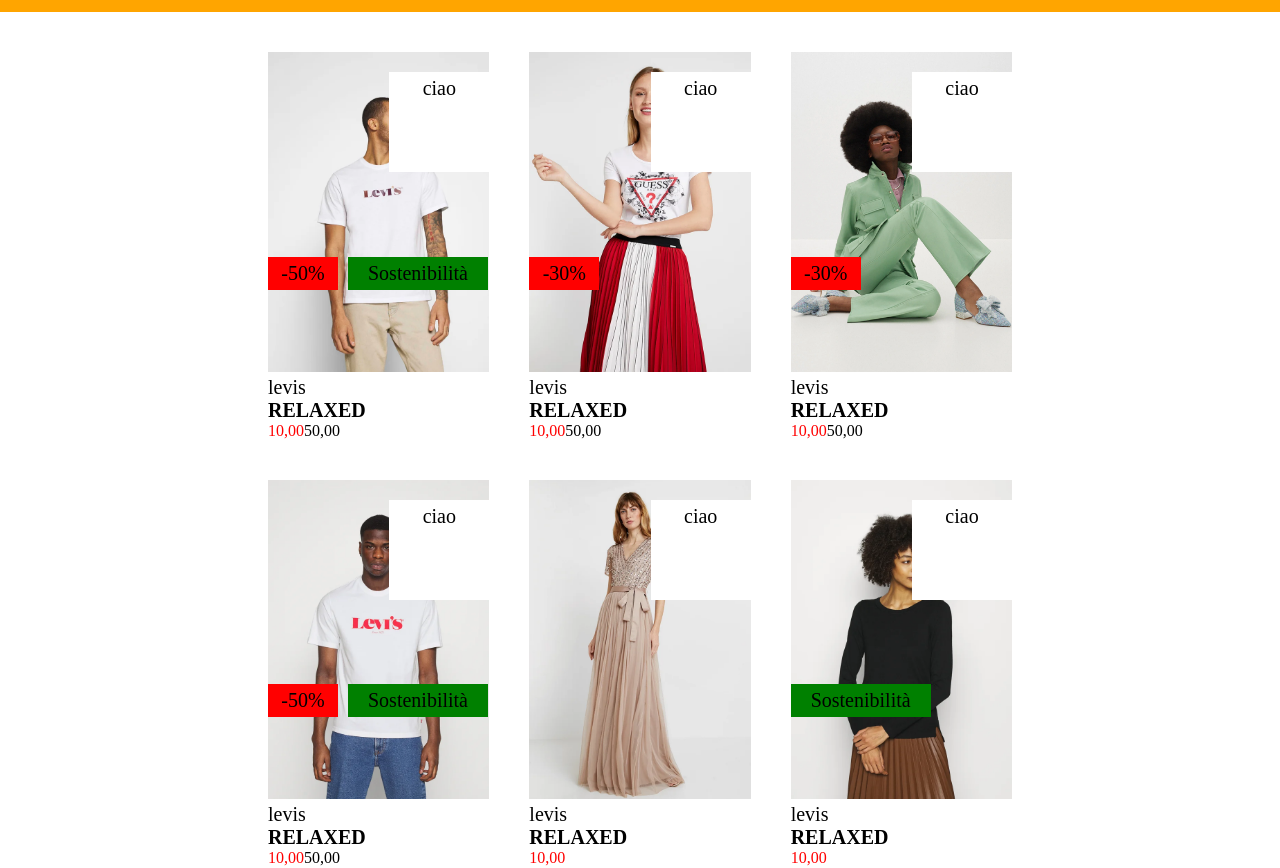
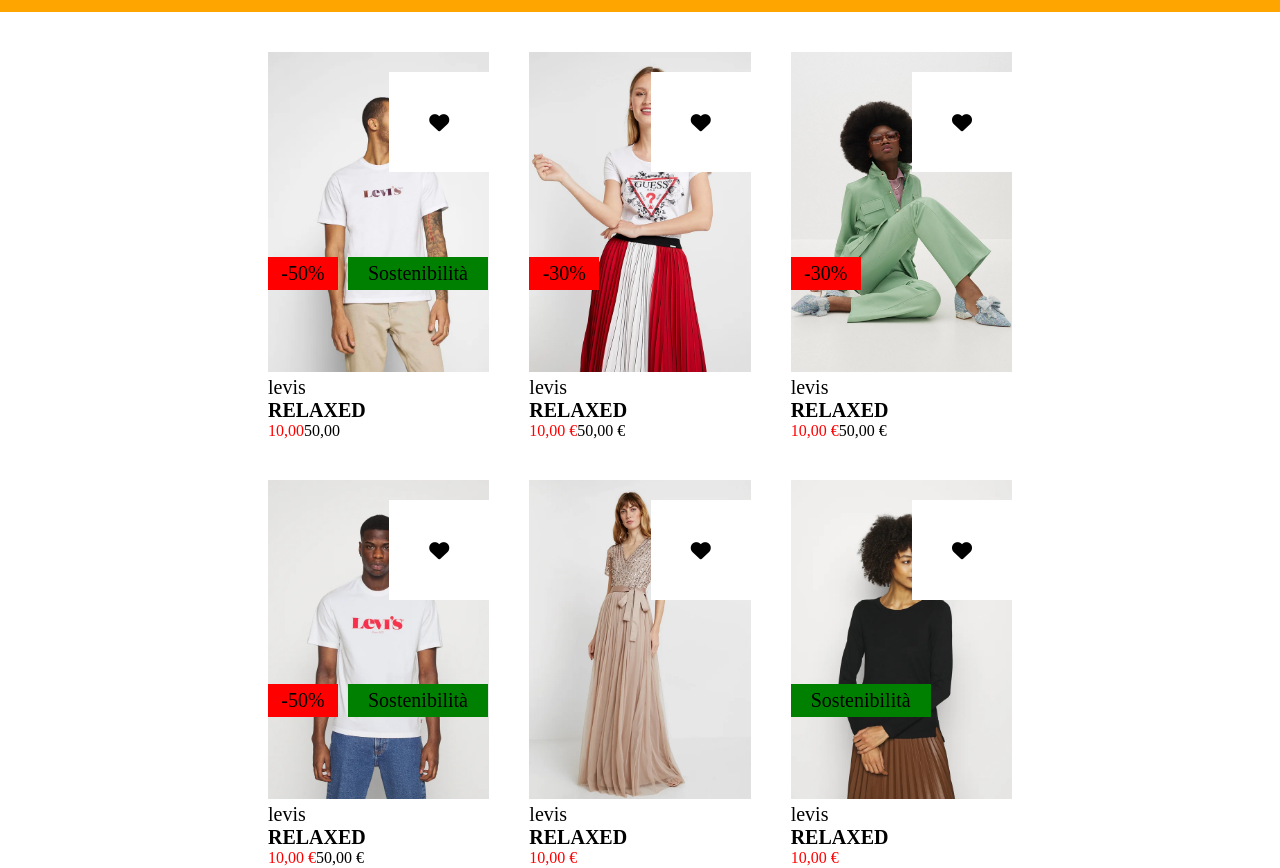
Before and after one commit to Fededada23/html-css-boolando, a plain HTML site: page index.html in a window 1280 px wide. Shown: the part 88-956 px from the top of the page. Drawn offline with Linux system fonts and the light colour scheme.

Commit message:
added hearts

```diff
--- a/css/style.css
+++ b/css/style.css
@@ -85,7 +85,7 @@ ul{
     width: 100px;
     height: 100px;
     font-size: 20px;
-    padding: 5px;
+    padding: 40px;
     text-align: center;
     position: absolute;
     background-color: white;
@@ -140,7 +140,3 @@ footer{
         margin: 0 auto;
 
 }
-
-#{
-    color: white;
-}
--- a/index.html
+++ b/index.html
@@ -46,7 +46,7 @@
                             <div class="overlay"><img src="./images/img/1b.webp" alt="1b"></div>
                             <div class="label green margin-80px">Sostenibilità</div>
                             <div class="label red">-50%</div>
-                            <div class="label-white">ciao</div>
+                            <div class="label-white"><i class="fa-solid fa-heart"></i></div>
                             <ul>
                                 <li class="marchio">levis</li>
                                 <li class="modello"><strong>RELAXED</strong></li>
@@ -61,12 +61,12 @@
                             <img src="./images/img/2.webp">
                             <div class="overlay"><img src="./images/img/2b.webp" alt="2b"></div>
                             <div class="label red">-30%</div>
-                            <div class="label-white">ciao</div>
+                            <div class="label-white"><i class="fa-solid fa-heart"></i></div>
                             <ul>
                                 <li class="marchio">levis</li>
                                 <li class="modello"><strong>RELAXED</strong></li>
-                                <li class="prezzo-rosso">10,00
-                                    <p class="prezzo-nero">50,00</p>
+                                <li class="prezzo-rosso">10,00 €
+                                    <p class="prezzo-nero">50,00 €</p>
                                 </li>
                             </ul>
                         </div>
@@ -76,12 +76,12 @@
                             <img src="./images/img/3.webp">
                             <div class="overlay"><img src="./images/img/3b.webp" alt="3b"></div>
                             <div class="label red">-30%</div>
-                            <div class="label-white">ciao</div>
+                            <div class="label-white"><i class="fa-solid fa-heart"></i></div>
                             <ul>
                                 <li class="marchio">levis</li>
                                 <li class="modello"><strong>RELAXED</strong></li>
-                                <li class="prezzo-rosso">10,00
-                                    <p class="prezzo-nero">50,00</p>
+                                <li class="prezzo-rosso">10,00 €
+                                    <p class="prezzo-nero">50,00 €</p>
                                 </li>
                             </ul>
                         </div>
@@ -94,12 +94,12 @@
                             <div class="overlay"><img src="./images/img/4b.webp" alt="4b"></div>
                             <div class="label green margin-80px">Sostenibilità</div>
                             <div class="label red">-50%</div>
-                            <div class="label-white">ciao</div>
+                            <div class="label-white"><i class="fa-solid fa-heart"></i></div>
                             <ul>
                                 <li class="marchio">levis</li>
                                 <li class="modello"><strong>RELAXED</strong></li>
-                                <li class="prezzo-rosso">10,00
-                                    <p class="prezzo-nero">50,00</p>
+                                <li class="prezzo-rosso">10,00 €
+                                    <p class="prezzo-nero">50,00 €</p>
                                 </li>
                             </ul>
                         </div>
@@ -108,11 +108,11 @@
                         <div class="content">
                             <img src="./images/img/5.webp">
                             <div class="overlay"><img src="./images/img/5b.webp" alt="5b"></div>
-                            <div class="label-white">ciao</div>
+                            <div class="label-white"><i class="fa-solid fa-heart"></i></div>
                             <ul>
                                 <li class="marchio">levis</li>
                                 <li class="modello"><strong>RELAXED</strong></li>
-                                <li class="prezzo-rosso">10,00</li>
+                                <li class="prezzo-rosso">10,00 €</li>
                             </ul>
                         </div>
                     </div>
@@ -121,11 +121,11 @@
                             <img src="./images/img/6.webp">
                             <div class="overlay"><img src="./images/img/6b.webp" alt="6b"></div>
                             <div class="label green">Sostenibilità</div>
-                            <div class="label-white">ciao</div>
+                            <div class="label-white"><i class="fa-solid fa-heart"></i></div>
                             <ul>
                                 <li class="marchio">levis</li>
                                 <li class="modello"><strong>RELAXED</strong></li>
-                                <li class="prezzo-rosso">10,00</li>
+                                <li class="prezzo-rosso">10,00 €</li>
                             </ul>
                         </div>
                     </div>
```
